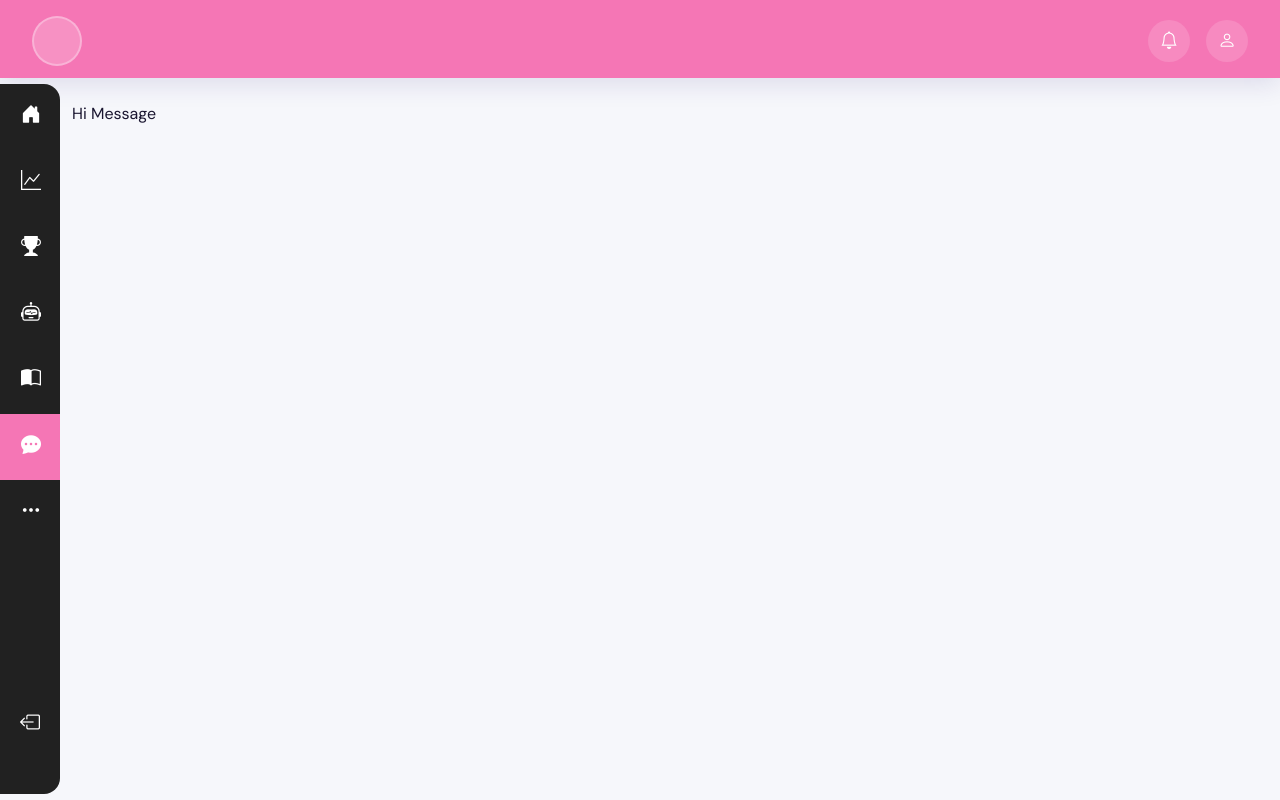
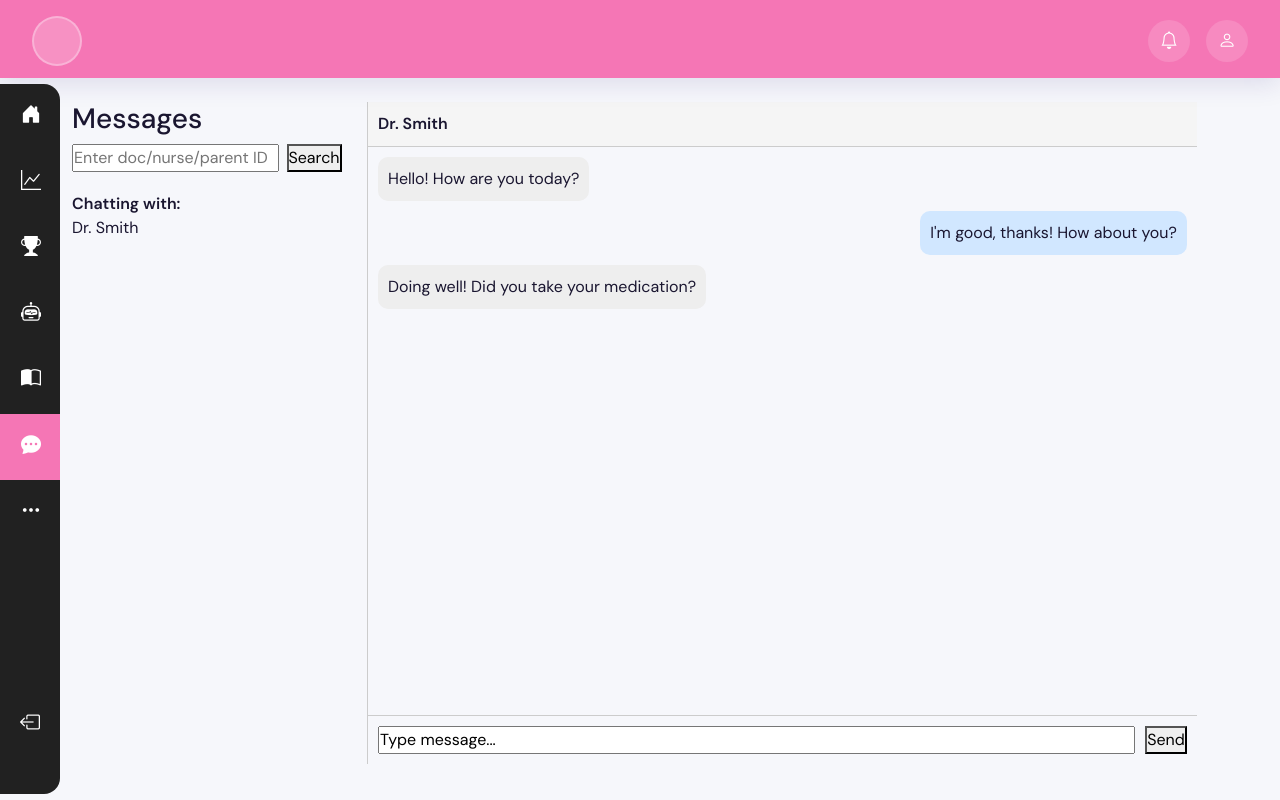
Before and after one commit to nichelleis/Bambinoo, a React (Vite) app in the folder frontend/: page /parent/message-doctor in a window 1280 px wide. Built offline with nearby package versions, Linux system fonts and the light colour scheme; no server answers; a web font is replaced by a local one.

Commit message:
created basic messaging dash in the Message Doctor tab (MessageDoctor.jsx) with simple styling

```diff
--- a/frontend/src/parent/Pages/MessageDoctor.jsx
+++ b/frontend/src/parent/Pages/MessageDoctor.jsx
@@ -1,5 +1,86 @@
 function MessageDoctor() {
-  return <p>Hi Message</p>;
+  return (
+    <div style={{ display: "flex", height: "82.7vh" }}>       {/*add overflow 0 here*/}
+
+      <div style={{ width: "25%", borderRight: "1px solid #ccc" }}>
+        <h3>Messages</h3>
+
+        <input
+          placeholder="Enter doc/nurse/parent ID"
+          style={{ width: "70%", marginRight: 8 }}
+        />
+        <button>Search</button>
+
+        <div style={{ marginTop: 20 }}>
+          <strong>Chatting with:</strong>
+          <p>Dr. Smith</p>
+        </div>
+      </div>
+      <div style={{ width: "70%", display: "flex", flexDirection: "column" }}>
+        <div
+          style={{
+            padding: 10,
+            borderBottom: "1px solid #ccc",
+            background: "#f5f5f5",
+          }}
+        >
+          <strong>Dr. Smith</strong>
+        </div>
+
+        <div style={{ flex: 1, overflowY: "auto", padding: 10 }}>
+          <div style={{ textAlign: "left", marginBottom: 10 }}>
+            <span
+              style={{
+                display: "inline-block",
+                padding: 10,
+                borderRadius: 10,
+                background: "#eee",
+              }}
+            >
+              Hello! How are you today?
+            </span>
+          </div>
+
+          <div style={{ textAlign: "right", marginBottom: 10 }}>
+            <span
+              style={{
+                display: "inline-block",
+                padding: 10,
+                borderRadius: 10,
+                background: "#d1e7ff",
+              }}
+            >
+              I'm good, thanks! How about you?
+            </span>
+          </div>
+
+          <div style={{ textAlign: "left", marginBottom: 10 }}>
+            <span
+              style={{
+                display: "inline-block",
+                padding: 10,
+                borderRadius: 10,
+                background: "#eee",
+              }}
+            >
+              Doing well! Did you take your medication?
+            </span>
+          </div>
+        </div>
+
+        <div
+          style={{
+            display: "flex",
+            padding: 10,
+            borderTop: "1px solid #ccc",
+          }}
+        >
+          <input style={{ flex: 1, marginRight: 10 }} value="Type message..." />
+          <button>Send</button>
+        </div>
+      </div>
+    </div>
+  );
 }
 
 export default MessageDoctor;
```
Also changed, not shown: 1 other file (tests, documents, lock files or other folders).
